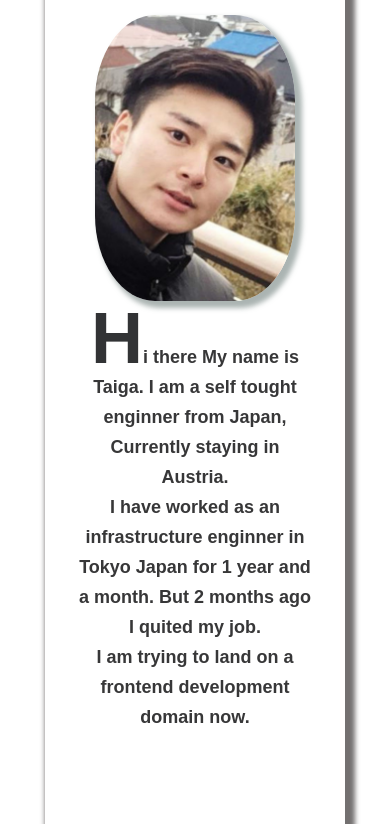
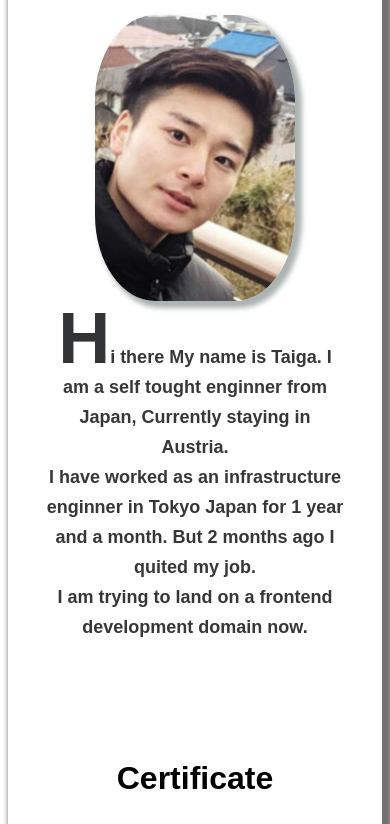
Before and after one commit to gagataiga/mypage, a plain HTML site: page index.html in a window 390 px wide. Shown: the part 302-1126 px from the top of the page. Drawn offline with nearby package versions, Linux system fonts and the light colour scheme.

Commit message:
fix .container size under 500px

```diff
--- a/css/public.css
+++ b/css/public.css
@@ -225,3 +225,12 @@ footer {
     margin: auto;
   }
 }
+
+@media screen and (max-width: 500px) {
+  .container {
+    margin: 0;
+    border-radius: 20px;
+    box-shadow: 5px 5px 5px 5px rgba(75, 72, 72, 0.781);
+    padding-bottom: 30px;
+  }
+}
```
